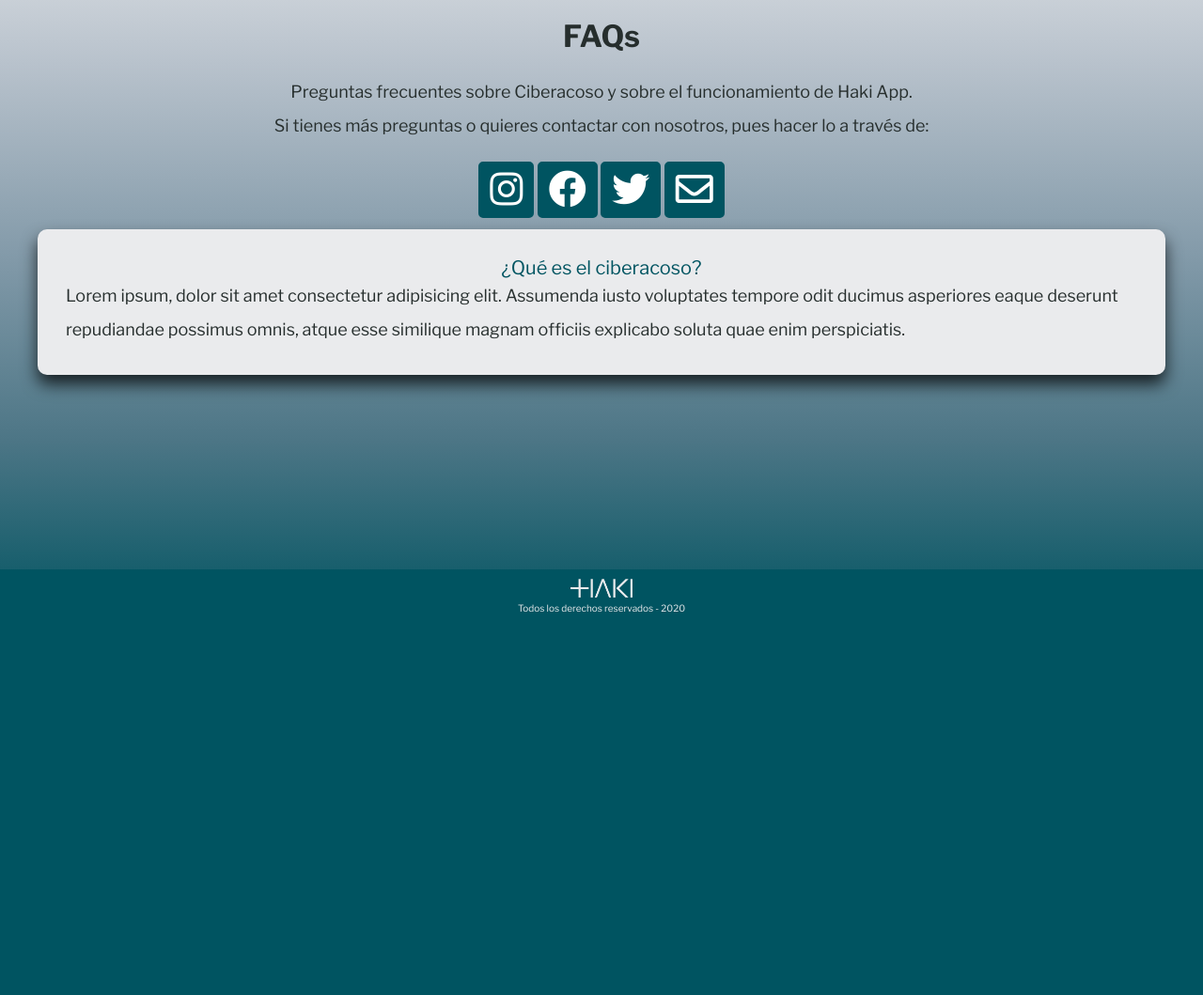
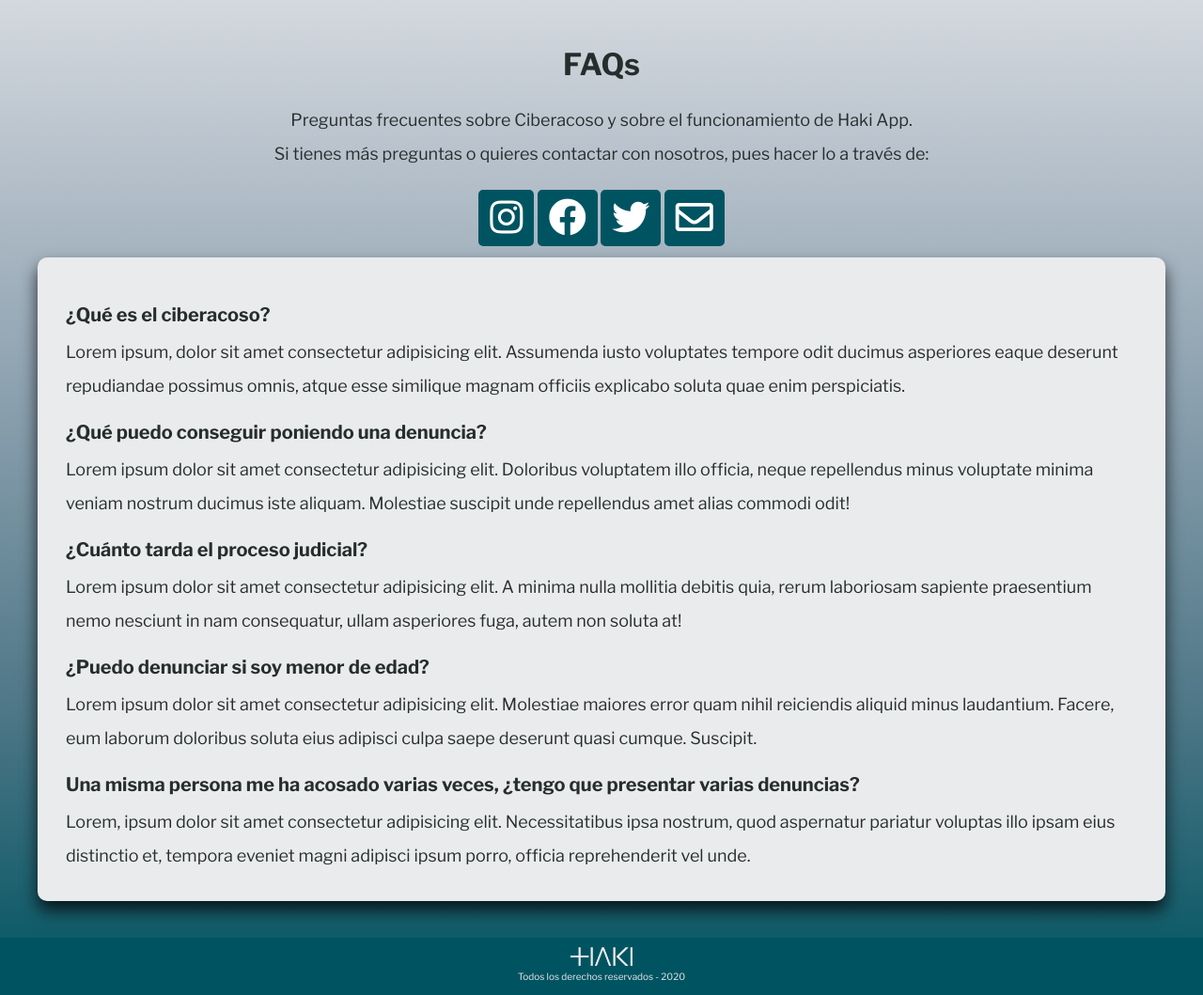
Before and after one commit to juliabenedicto/haki_app, a PHP site: page /faqs.html in a window 1280 px wide. Shown: the part 133-1192 px from the top of the page at 94% size. Before the commit the page ends 785 px from the top, so only its background shows below. Run offline with PHP 8.4, Linux system fonts and the light colour scheme.

Commit message:
14.11 17h54

```diff
--- a/faqs.html
+++ b/faqs.html
@@ -53,9 +53,16 @@
 
         <div class="contenedor">
             <div class="faqs">
-                <h3>¿Qué es el ciberacoso?</h3>
+                <h2>¿Qué es el ciberacoso?</h2>
                 <p>Lorem ipsum, dolor sit amet consectetur adipisicing elit. Assumenda iusto voluptates tempore odit ducimus asperiores eaque deserunt repudiandae possimus omnis, atque esse similique magnam officiis explicabo soluta quae enim perspiciatis.</p>
-
+                <h2>¿Qué puedo conseguir poniendo una denuncia?</h2>
+                <p>Lorem ipsum dolor sit amet consectetur adipisicing elit. Doloribus voluptatem illo officia, neque repellendus minus voluptate minima veniam nostrum ducimus iste aliquam. Molestiae suscipit unde repellendus amet alias commodi odit!</p>
+                <h2>¿Cuánto tarda el proceso judicial?</h2>
+                <p>Lorem ipsum dolor sit amet consectetur adipisicing elit. A minima nulla mollitia debitis quia, rerum laboriosam sapiente praesentium nemo nesciunt in nam consequatur, ullam asperiores fuga, autem non soluta at!</p>
+                <h2>¿Puedo denunciar si soy menor de edad?</h2>
+                <p>Lorem ipsum dolor sit amet consectetur adipisicing elit. Molestiae maiores error quam nihil reiciendis aliquid minus laudantium. Facere, eum laborum doloribus soluta eius adipisci culpa saepe deserunt quasi cumque. Suscipit.</p>
+                <h2>Una misma persona me ha acosado varias veces, ¿tengo que presentar varias denuncias?</h2>
+                <p>Lorem, ipsum dolor sit amet consectetur adipisicing elit. Necessitatibus ipsa nostrum, quod aspernatur pariatur voluptas illo ipsam eius distinctio et, tempora eveniet magni adipisci ipsum porro, officia reprehenderit vel unde.</p>
             </div>
         </div>
     </main>
--- a/index.html
+++ b/index.html
@@ -41,7 +41,7 @@
         <div class="hero">
             <div class="contenedor-hero">
                 <h1>Haki App</h1>
-                <p>¿Has sufrido una situación de cibracoso?</p>
+                <p>¿Has sufrido una situación de ciberacoso?</p>
                 <p>Haki App te ayuda a denunciarlo de forma <b>fácil</b> y <b>segura</b>.</p>
                 <div class="descarga">
                     <a href="#" class="boton-color2">Descarga Haki App</a>
--- a/styles.css
+++ b/styles.css
@@ -321,6 +321,12 @@ p {
     margin: 0 1rem;
 }
 
+@media (min-width: 768px) {
+    .contenedor-secundaria {
+        margin-top: 3rem;
+    }
+}
+
 .contenedor-secundaria p {
     margin: 0 2rem;
 }
@@ -368,3 +374,8 @@ p {
 
 
 /* PÁGINA FAQS */
+
+.faqs h2 {
+    text-align: left;
+    margin: 2rem 0 1rem 0;
+}
```
